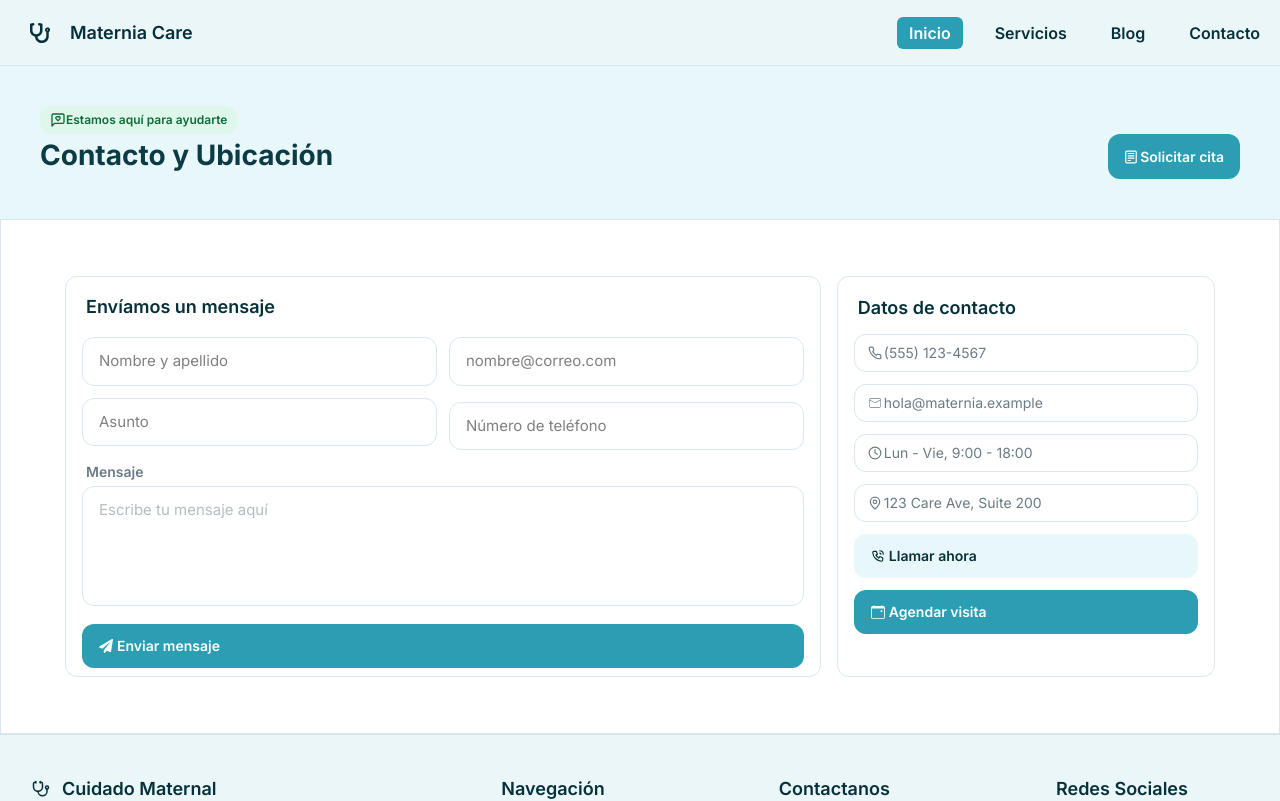
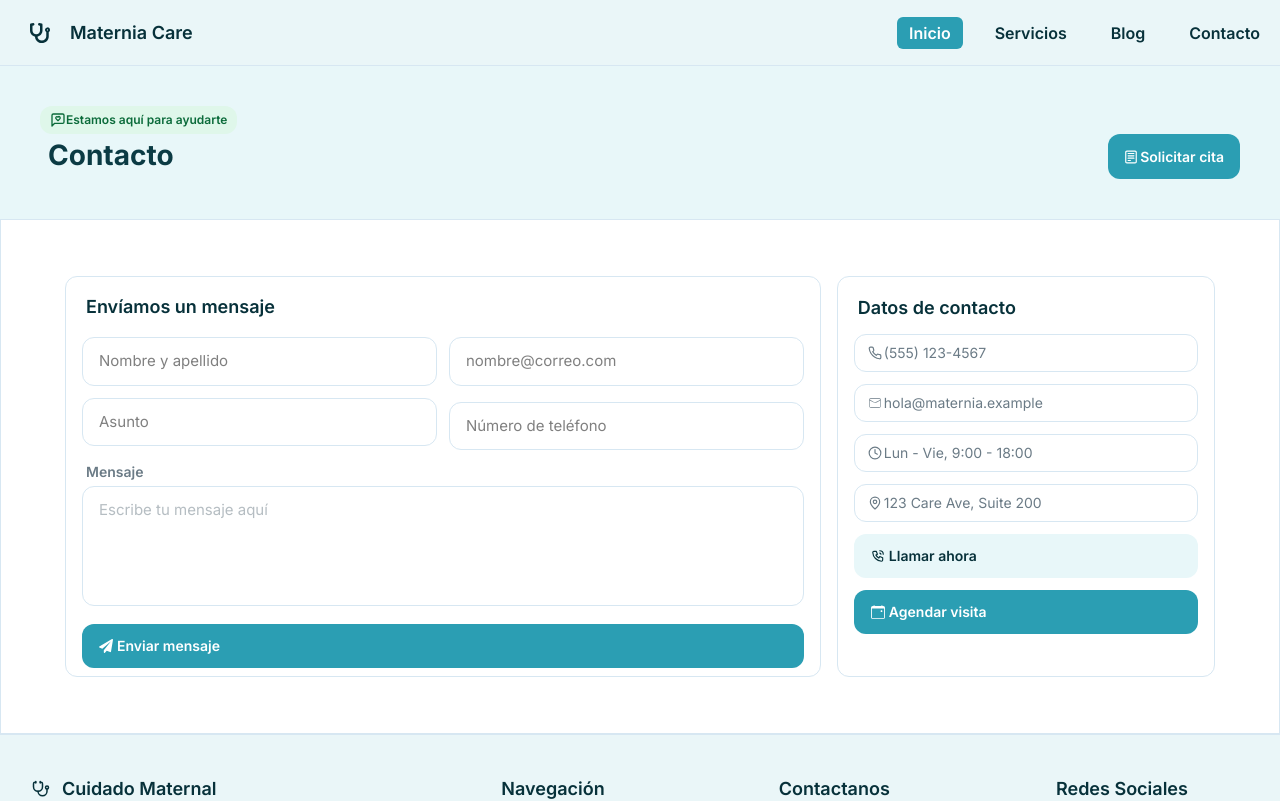
Before and after one commit to Laszlo-Caballero/obstetricia-landing, a Next.js app: page /contacto in a window 1280 px wide. Shown: the top 801 px of the page. Built offline with nearby package versions, Linux system fonts and the light colour scheme.

Commit message:
Actualizar el título de la sección de contacto para mejorar la claridad y presentación.

```diff
--- a/src/app/contacto/page.tsx
+++ b/src/app/contacto/page.tsx
@@ -23,8 +23,8 @@ export default function page() {
             </p>
           </span>
           <div className="flex flex-row justify-between">
-            <p className="font-bold text-[28px] leading-100% text-azulLeer">
-              Contacto y Ubicación
+            <p className="font-bold text-[28px] leading-100% text-azulLeer pl-2">
+              Contacto
             </p>
             <button className="font-semibold flex gap-[2px] py-[12.5px] px-[16px]  rounded-xl bg-botonAzul items-center text-letraBlanca text-sm">
               <CgNotes />
```
